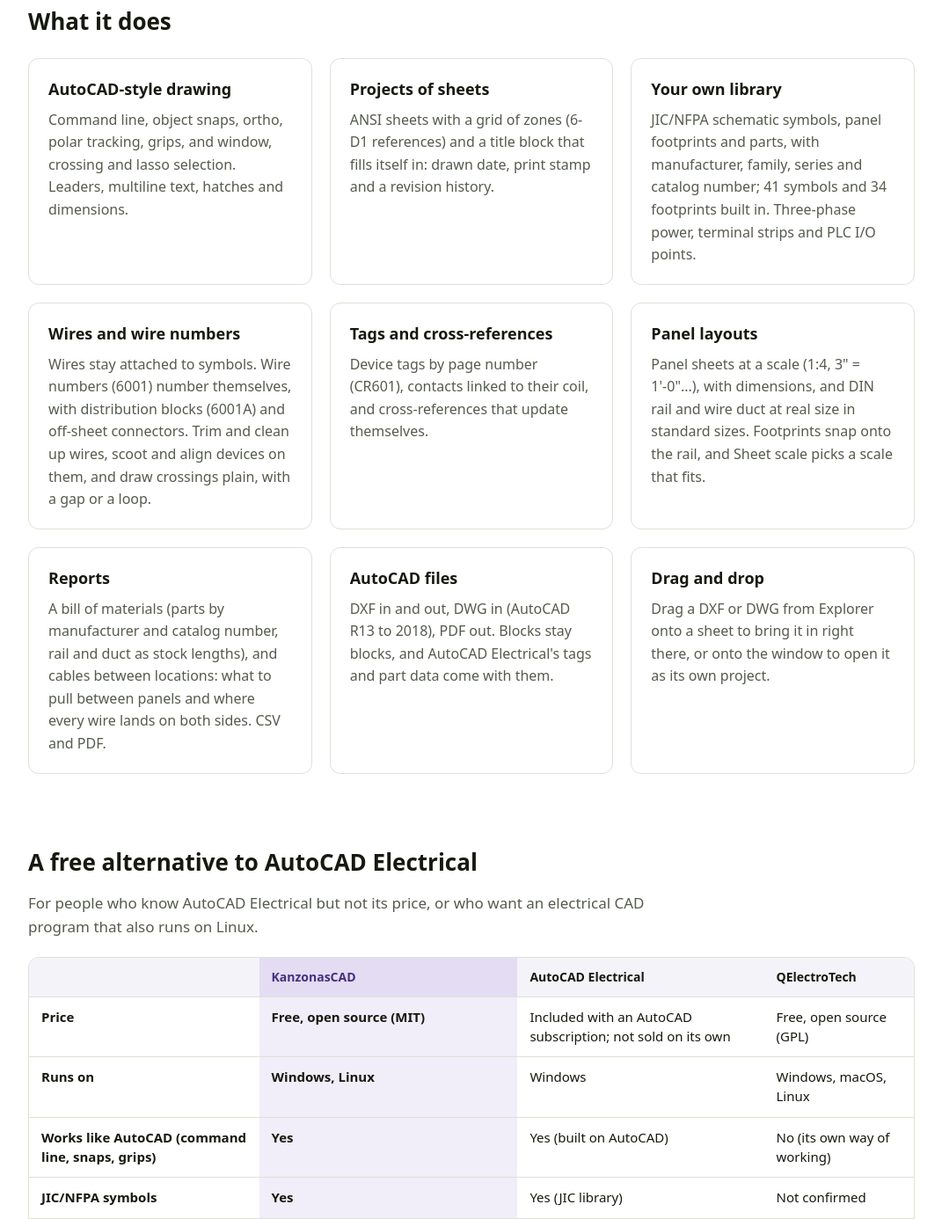
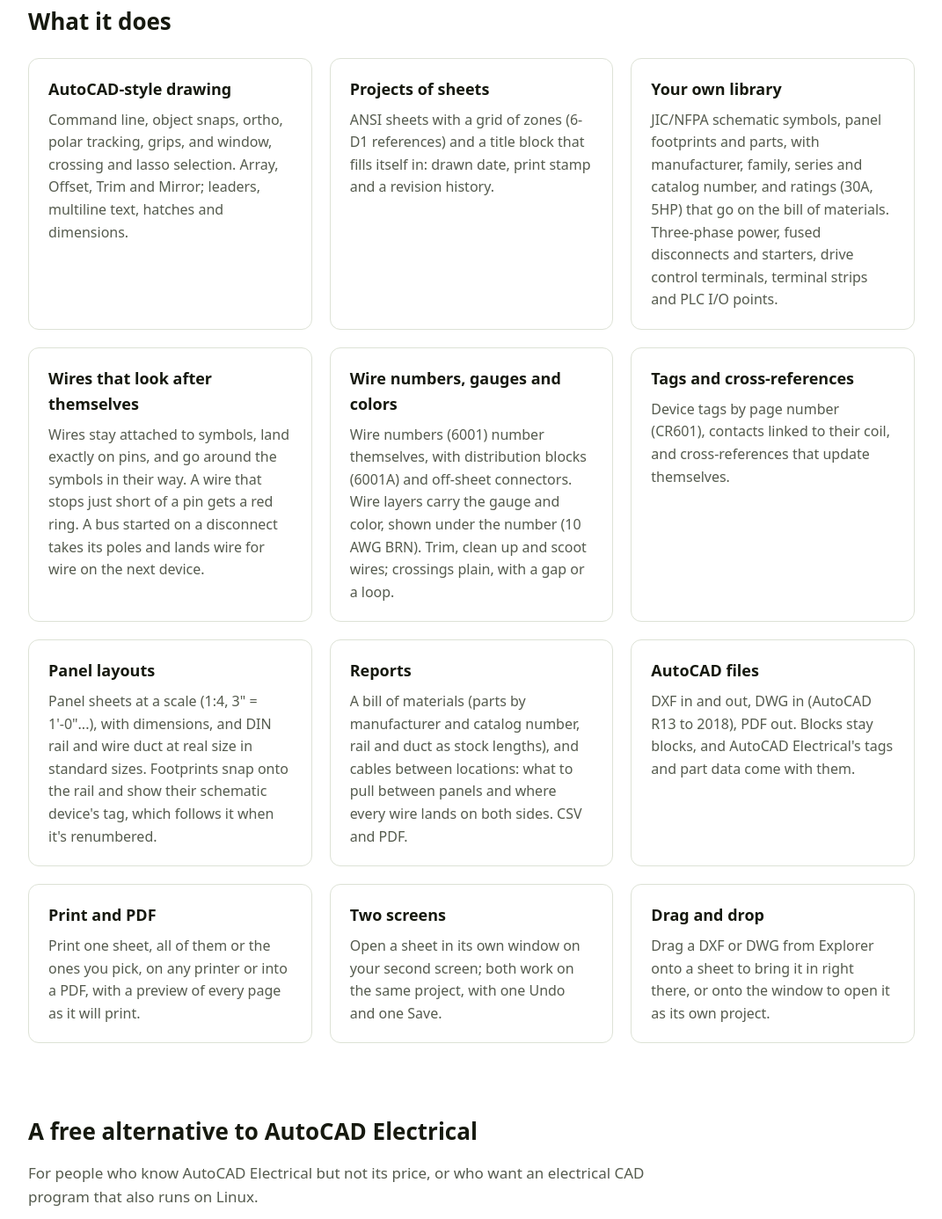
Before and after one commit to keithlyding/Kanzonas-Site, a plain HTML site: page cad/index.html in a window 1280 px wide. Shown: the part 1620-3006 px from the top of the page at 88% size, without its empty margins (104-1175 px from the left). Drawn offline with Linux system fonts and the light colour scheme; no server answers.

Commit message:
CAD pages up to KanzonasCAD 0.16.7: printing, wires that route around symbols, gauges and colors, ratings, new symbols, two screens
The CAD page (12 feature boxes), the AutoCAD Electrical page, the kanzonas.com card, the press
kit and the r/PLC draft, from KanzonasCAD's release notes 0.16 to 0.16.7.

Co-Authored-By: Claude Opus 5.5 <noreply@anthropic.com>
Claude-Session: https://claude.ai/code/session_01Ho1n54UpgAK6PzGHAaZR8m

```diff
--- a/cad/index.html
+++ b/cad/index.html
@@ -119,7 +119,7 @@
         <div class="grid">
           <div class="feature">
             <h3>AutoCAD-style drawing</h3>
-            <p>Command line, object snaps, ortho, polar tracking, grips, and window, crossing and lasso selection. Leaders, multiline text, hatches and dimensions.</p>
+            <p>Command line, object snaps, ortho, polar tracking, grips, and window, crossing and lasso selection. Array, Offset, Trim and Mirror; leaders, multiline text, hatches and dimensions.</p>
           </div>
           <div class="feature">
             <h3>Projects of sheets</h3>
@@ -127,11 +127,15 @@
           </div>
           <div class="feature">
             <h3>Your own library</h3>
-            <p>JIC/NFPA schematic symbols, panel footprints and parts, with manufacturer, family, series and catalog number; 41 symbols and 34 footprints built in. Three-phase power, terminal strips and PLC I/O points.</p>
+            <p>JIC/NFPA schematic symbols, panel footprints and parts, with manufacturer, family, series and catalog number, and ratings (30A, 5HP) that go on the bill of materials. Three-phase power, fused disconnects and starters, drive control terminals, terminal strips and PLC I/O points.</p>
           </div>
           <div class="feature">
-            <h3>Wires and wire numbers</h3>
-            <p>Wires stay attached to symbols. Wire numbers (6001) number themselves, with distribution blocks (6001A) and off-sheet connectors. Trim and clean up wires, scoot and align devices on them, and draw crossings plain, with a gap or a loop.</p>
+            <h3>Wires that look after themselves</h3>
+            <p>Wires stay attached to symbols, land exactly on pins, and go around the symbols in their way. A wire that stops just short of a pin gets a red ring. A bus started on a disconnect takes its poles and lands wire for wire on the next device.</p>
+          </div>
+          <div class="feature">
+            <h3>Wire numbers, gauges and colors</h3>
+            <p>Wire numbers (6001) number themselves, with distribution blocks (6001A) and off-sheet connectors. Wire layers carry the gauge and color, shown under the number (10 AWG BRN). Trim, clean up and scoot wires; crossings plain, with a gap or a loop.</p>
           </div>
           <div class="feature">
             <h3>Tags and cross-references</h3>
@@ -139,7 +143,7 @@
           </div>
           <div class="feature">
             <h3>Panel layouts</h3>
-            <p>Panel sheets at a scale (1:4, 3" = 1'-0"...), with dimensions, and DIN rail and wire duct at real size in standard sizes. Footprints snap onto the rail, and Sheet scale picks a scale that fits.</p>
+            <p>Panel sheets at a scale (1:4, 3" = 1'-0"...), with dimensions, and DIN rail and wire duct at real size in standard sizes. Footprints snap onto the rail and show their schematic device's tag, which follows it when it's renumbered.</p>
           </div>
           <div class="feature">
             <h3>Reports</h3>
@@ -148,6 +152,14 @@
           <div class="feature">
             <h3>AutoCAD files</h3>
             <p>DXF in and out, DWG in (AutoCAD R13 to 2018), PDF out. Blocks stay blocks, and AutoCAD Electrical's tags and part data come with them.</p>
+          </div>
+          <div class="feature">
+            <h3>Print and PDF</h3>
+            <p>Print one sheet, all of them or the ones you pick, on any printer or into a PDF, with a preview of every page as it will print.</p>
+          </div>
+          <div class="feature">
+            <h3>Two screens</h3>
+            <p>Open a sheet in its own window on your second screen; both work on the same project, with one Undo and one Save.</p>
           </div>
           <div class="feature">
             <h3>Drag and drop</h3>
```
Also changed, not shown: cad/autocad-electrical-alternative.html (+3 -3 lines), home/index.html (+1 -1 lines), home/press.html (+1 -1 lines), 2 other files.
